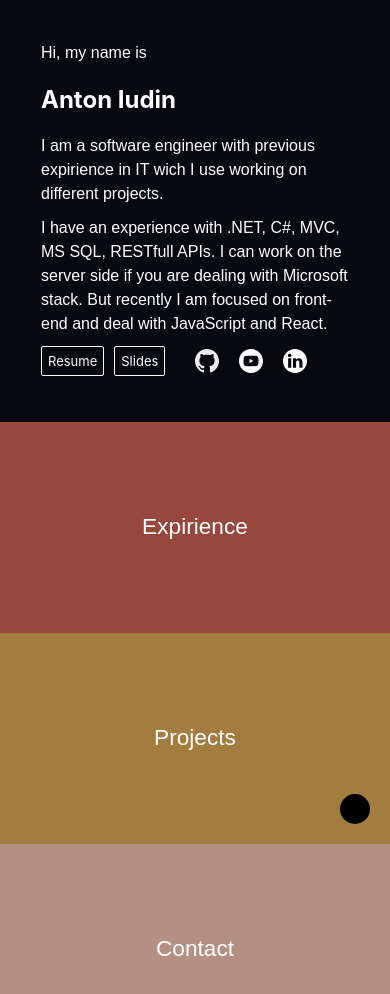
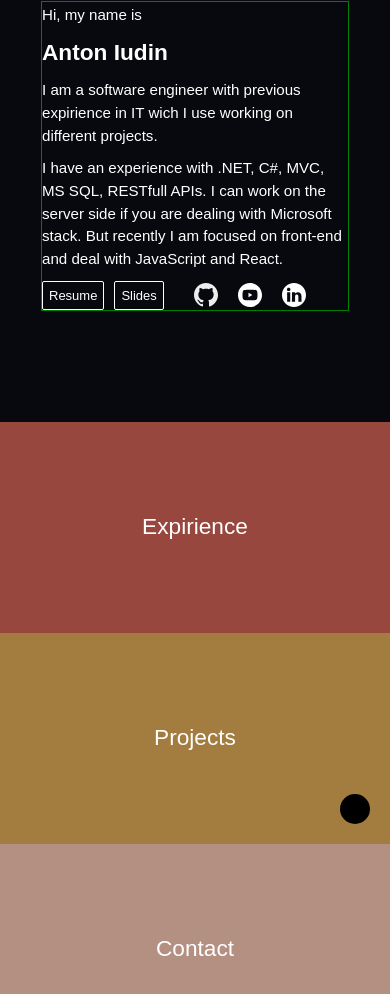
Before and after one commit to antoniudin/next-app, a Next.js app: page / in a window 390 px wide. Shown: the top 994 px of the page. Built offline with nearby package versions, Linux system fonts and the light colour scheme.

Commit message:
Update Home.module.sass

```diff
--- a/styles/Home.module.sass
+++ b/styles/Home.module.sass
@@ -34,7 +34,11 @@ $icon-size: 24px
   justify-content: center
   align-items: center
 
+
 @media (min-width: 1100px)
+  .spacer
+    height: 0px
+
   .container
     @include row
     height: 100vh
@@ -50,8 +54,20 @@ $icon-size: 24px
   border: 1px solid transparent
 .content
   margin: 100px
+  color: $text-color
+  animation: displayDiv 1.0s
+  p
+    margin-top: 2px
+    margin-bottom: 10px
+    font-family: Arial, Helvetica, sans-serif
+    line-height: 1.5em
+  h4
+    margin-bottom: 10px
 
 @media (max-width: 1100px)
+  .spacer
+    height: 0px
+
   .item
     @include grid_center
     height: 25vh
@@ -61,6 +77,17 @@ $icon-size: 24px
     animation: none
   .content
     margin: 40px
+    color: $text-color
+    animation: displayDiv 1.0s
+    border: 1px solid green
+    p
+    margin-top: 0
+    margin-bottom: 5px
+    font-family: Arial, Helvetica, sans-serif
+    line-height: 1em
+    h4
+    font-size: 4mm
+    margin-bottom: 5px
   .shortcontent
     display: none
 
@@ -83,16 +110,16 @@ $icon-size: 24px
   color: $text-color
   @include pointer
 
-.content
-  color: $text-color
-  animation: displayDiv 1.0s
-  p
-    margin-top: 0
-    margin-bottom: 10px
-    font-family: Arial, Helvetica, sans-serif
-    line-height: 1.5em
-  h4
-    margin-bottom: 10px
+// .content
+//   color: $text-color
+//   animation: displayDiv 1.0s
+//   p
+//     margin-top: 0
+//     margin-bottom: 10px
+//     font-family: Arial, Helvetica, sans-serif
+//     line-height: 1.5em
+//   h4
+//     margin-bottom: 10px
 
 .colorReload
   position: fixed
```
